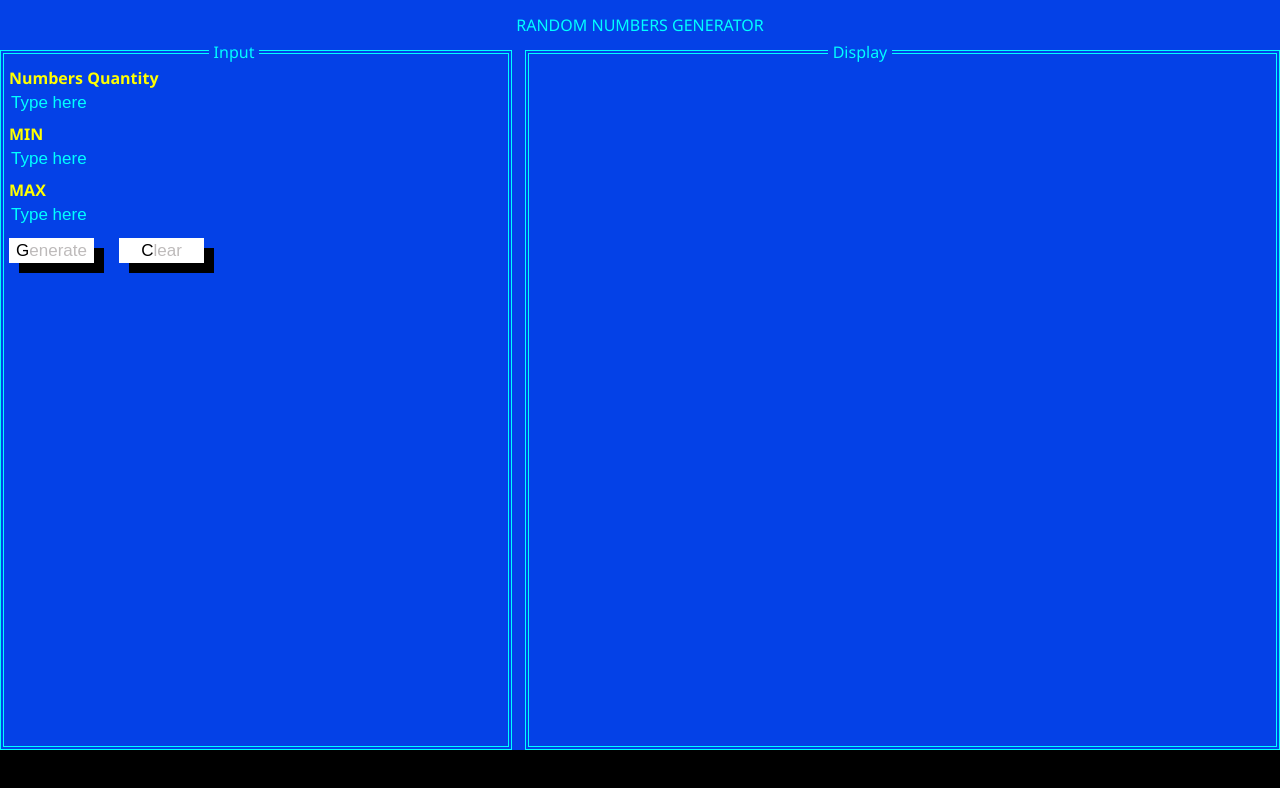
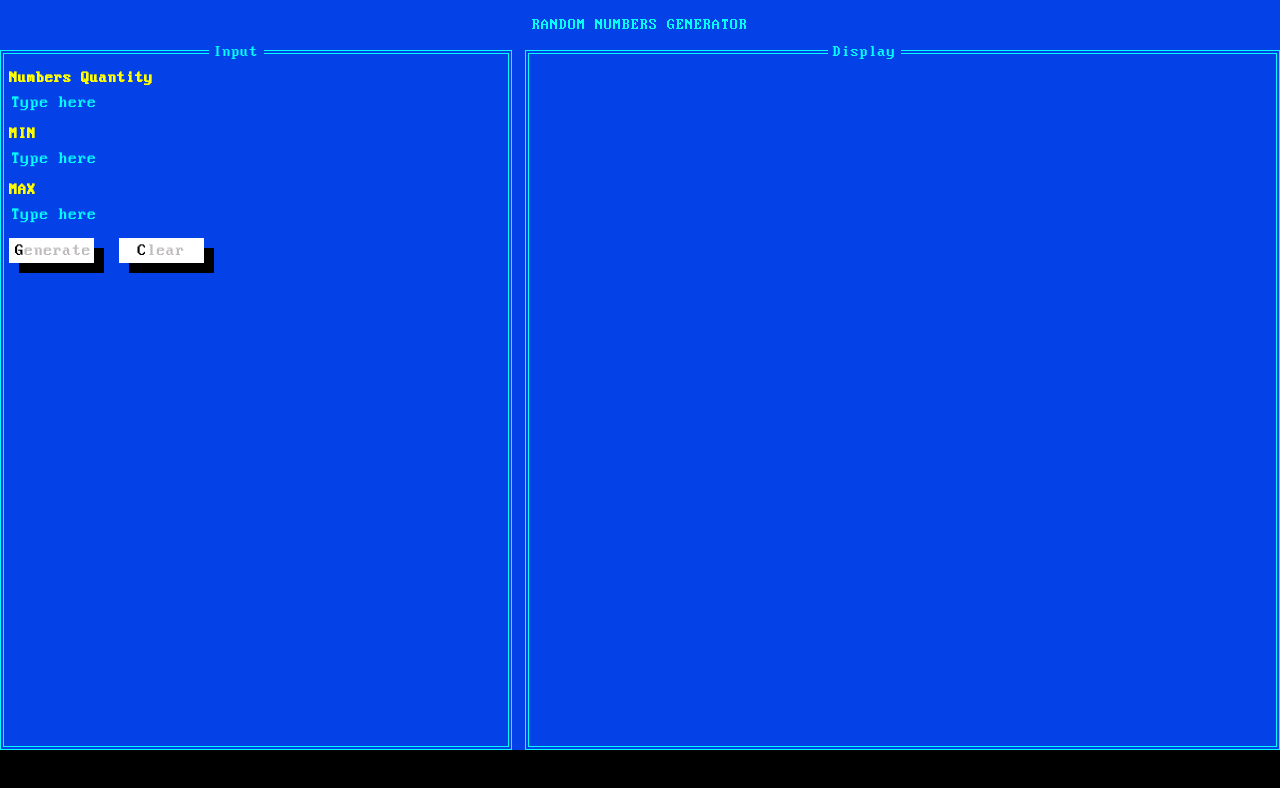
Before and after one commit to EvgeniyMorozov164/random-numbers-generator, a plain HTML site: page index.html in a window 1280 px wide. Drawn offline with Linux system fonts and the light colour scheme.

Commit message:
feat: add DOS font

```diff
--- a/style.css
+++ b/style.css
@@ -1,9 +1,13 @@
+@font-face {
+  font-family: "PerfectDOS";
+  src: url("./Assets/fonts/Perfect\ DOS\ VGA\ 437.ttf");
+}
 * {
   box-sizing: border-box;
 }
 
 body {
-  font-family: 'Segoe UI', Tahoma, Geneva, Verdana, sans-serif;
+  font-family: "PerfectDOS", 'Segoe UI', Tahoma, Geneva, Verdana, sans-serif;
   min-height: 100vh;
   width: 100%;
   display: flex;
@@ -51,9 +55,11 @@ body {
 }
 
 .input {
+  font-family: "PerfectDOS";
   margin: 5px 0 10px 0;
   height: 25px;
   background-color:rgb(4, 65, 231);
+  color: aqua;
   border: none;
   width: 100%;
 }
@@ -76,6 +82,7 @@ body {
 }
 
 .btn {
+  font-family: "PerfectDOS";
   height: 25px;
   width: 85px;
   border: none;
```
Also changed, not shown: Assets/fonts/Perfect DOS VGA 437.ttf (added).
